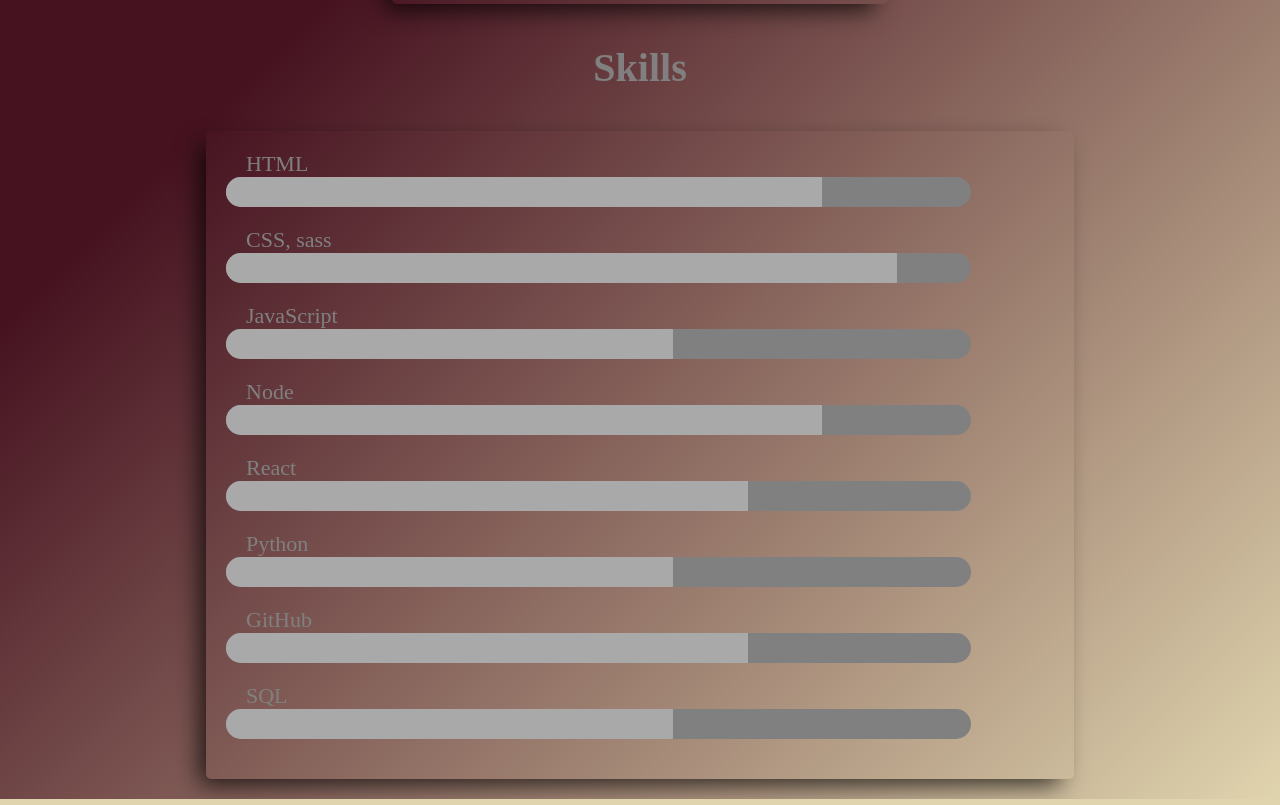
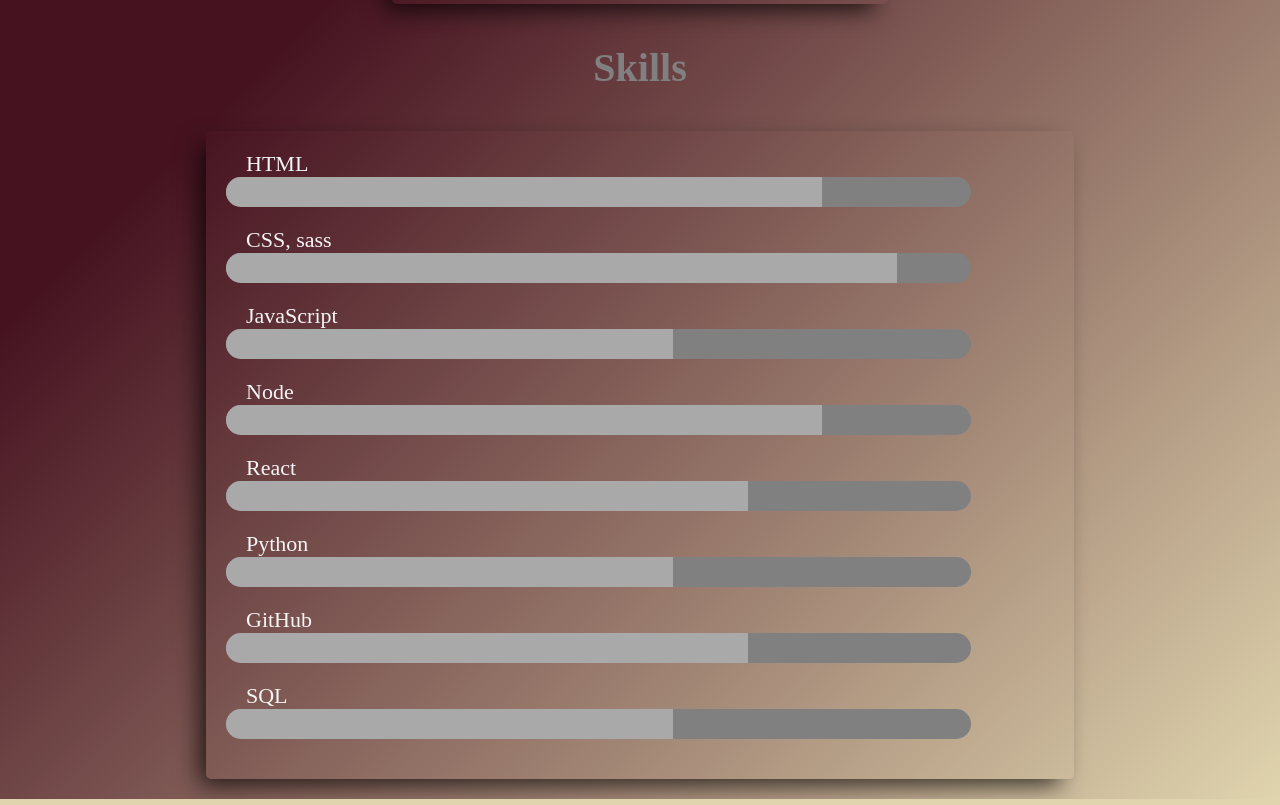
Before and after one commit to rpsinghcodes/Portfolio-2.0, a website: page index.html in a window 1280 px wide. Shown: the part 955-1760 px from the top of the page. Drawn offline with Linux system fonts and the light colour scheme.

Commit message:
changing text color

```diff
--- a/css/main.css
+++ b/css/main.css
@@ -159,7 +159,7 @@
     padding: 2rem;
     border-radius: 5px;
     font-size: 2.2rem;
-    color: grey; }
+    color: whitesmoke; }
     .aboutme__skills p {
       padding: 0 2rem; }
     .aboutme__skills .html,
```
